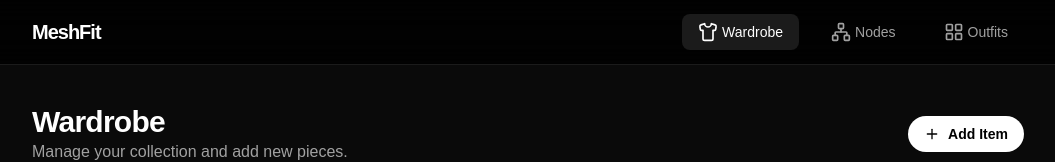
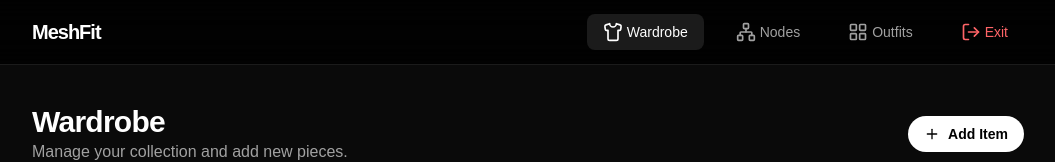
Before and after one commit to InakiHDF/MeshFit, a Next.js app: page / in a window 1280 px wide. Shown: the top 162 px of the page, without its empty margins (112-1167 px from the left). Built offline with nearby package versions, Linux system fonts and the light colour scheme; no server answers; the database is empty.

Commit message:
Fix Auth: Add Middleware and Logout

```diff
--- a/components/Navbar.tsx
+++ b/components/Navbar.tsx
@@ -2,8 +2,9 @@
 
 import Link from 'next/link';
 import { usePathname } from 'next/navigation';
-import { LayoutGrid, Network, Shirt } from 'lucide-react';
+import { LayoutGrid, Network, Shirt, LogOut } from 'lucide-react';
 import { clsx } from 'clsx';
+import { signOut } from '@/app/actions';
 
 const navItems = [
   { name: 'Wardrobe', href: '/', icon: Shirt },
@@ -13,6 +14,9 @@ const navItems = [
 
 export function Navbar() {
   const pathname = usePathname();
+
+  // Don't show navbar on login page
+  if (pathname === '/login') return null;
 
   return (
     <nav className="fixed bottom-0 left-0 right-0 z-50 border-t border-white/10 bg-black/80 backdrop-blur-lg md:top-0 md:bottom-auto md:border-b md:border-t-0">
@@ -40,6 +44,14 @@ export function Navbar() {
               </Link>
             );
           })}
+
+          <button
+            onClick={() => signOut()}
+            className="flex flex-col items-center justify-center gap-1 rounded-lg px-4 py-2 text-xs font-medium text-red-400 transition-colors hover:bg-red-500/10 md:flex-row md:text-sm"
+          >
+            <LogOut className="h-5 w-5" />
+            <span>Exit</span>
+          </button>
         </div>
       </div>
     </nav>
--- /dev/null
+++ b/middleware.ts
@@ -0,0 +1,37 @@
+import { NextResponse, type NextRequest } from 'next/server';
+import { createClient } from '@supabase/supabase-js';
+
+export async function middleware(request: NextRequest) {
+  // We need to check if the user is authenticated.
+  // Since we are using manual cookie management in our actions for simplicity,
+  // we check for the 'sb-access-token' cookie.
+
+  const accessToken = request.cookies.get('sb-access-token')?.value;
+  const refreshToken = request.cookies.get('sb-refresh-token')?.value;
+
+  // If no token and trying to access protected routes
+  if (!accessToken && !request.nextUrl.pathname.startsWith('/login')) {
+    return NextResponse.redirect(new URL('/login', request.url));
+  }
+
+  // If has token and trying to access login, redirect to home
+  if (accessToken && request.nextUrl.pathname.startsWith('/login')) {
+    return NextResponse.redirect(new URL('/', request.url));
+  }
+
+  return NextResponse.next();
+}
+
+export const config = {
+  matcher: [
+    /*
+     * Match all request paths except for the ones starting with:
+     * - api (API routes)
+     * - _next/static (static files)
+     * - _next/image (image optimization files)
+     * - favicon.ico (favicon file)
+     * - public files (svgs etc)
+     */
+    '/((?!api|_next/static|_next/image|favicon.ico|.*\\.svg).*)',
+  ],
+};
```
